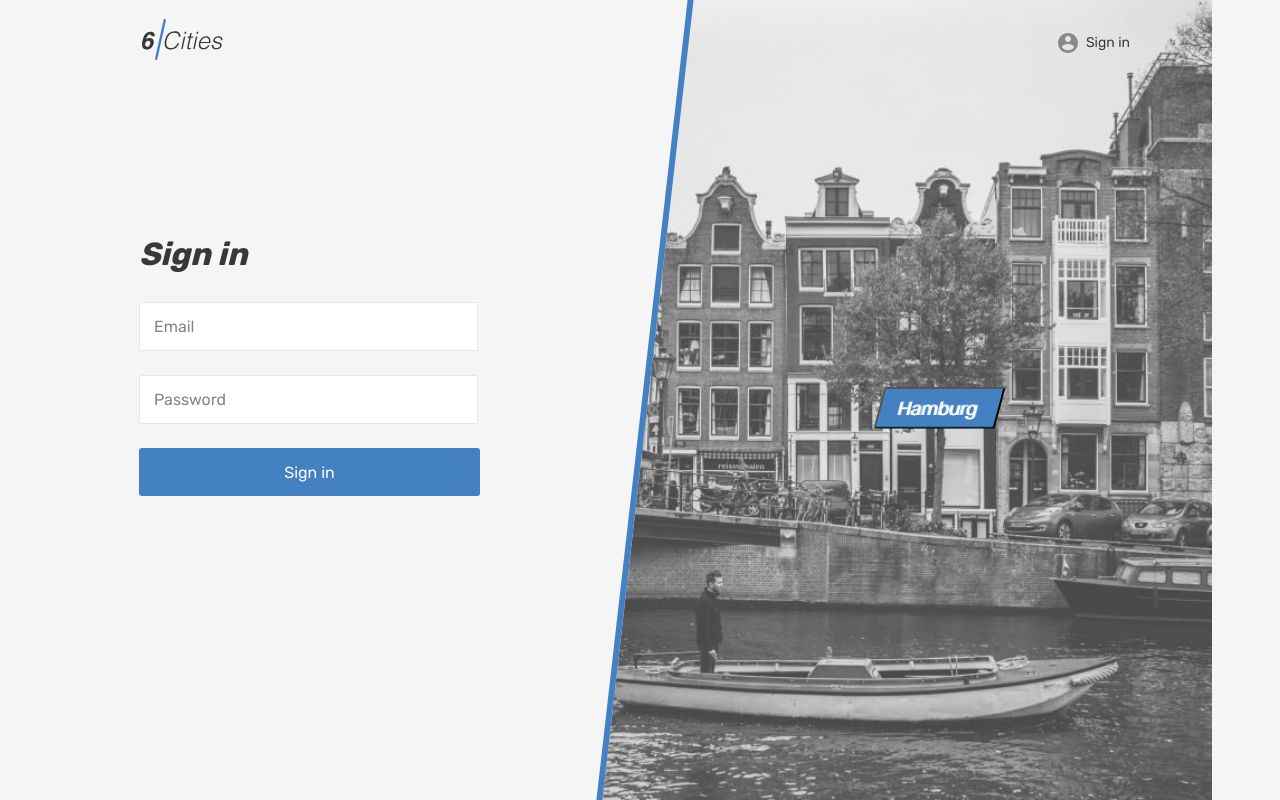
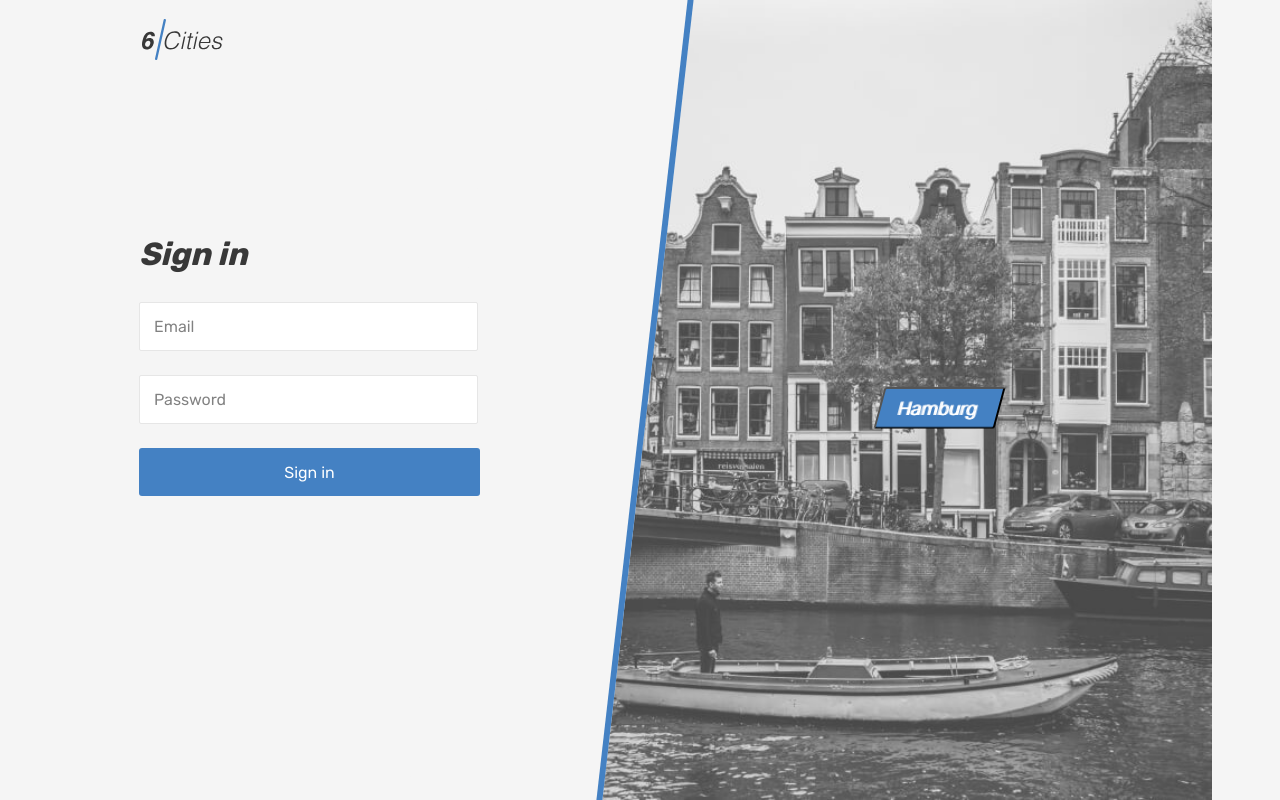
Before and after one commit to htmlacademy-react/2232973-six-cities-3, a React (Vite) app: page /login in a window 1280 px wide. Built offline with nearby package versions, Linux system fonts and the light colour scheme; no server answers.

Commit message:
fix: исправит nav в шапке

```diff
--- a/src/components/header/header.tsx
+++ b/src/components/header/header.tsx
@@ -1,4 +1,4 @@
-import { Link } from 'react-router-dom';
+import { Link, useLocation } from 'react-router-dom';
 import { AppRoute, AuthorizationStatus } from '@/const';
 import { useAppDispatch, useAppSelector } from '@/hooks';
 import { selectAuthStatus, selectFavourites, selectUser } from '@/store/selectors';
@@ -6,6 +6,8 @@
 import { memo } from 'react';
 
 const Header = memo(() => {
+  const { pathname } = useLocation();
+  const isLoginPage = pathname === '/login';
   const authorizationStatus = useAppSelector(selectAuthStatus);
   const user = useAppSelector(selectUser);
   const dispatch = useAppDispatch();
@@ -25,6 +27,7 @@
               <img className="header__logo" src="img/logo.svg" alt="6 cities logo" width="81" height="41" />
             </Link>
           </div>
+          {!isLoginPage && (
             <nav className="header__nav">
               <ul className="header__nav-list">
                 <li className="header__nav-item user">
@@ -58,6 +61,7 @@
                 ) : null}
               </ul>
             </nav>
+          )}
         </div>
       </div>
     </header>
```
Lines whose indentation alone changed are shown as unchanged.
